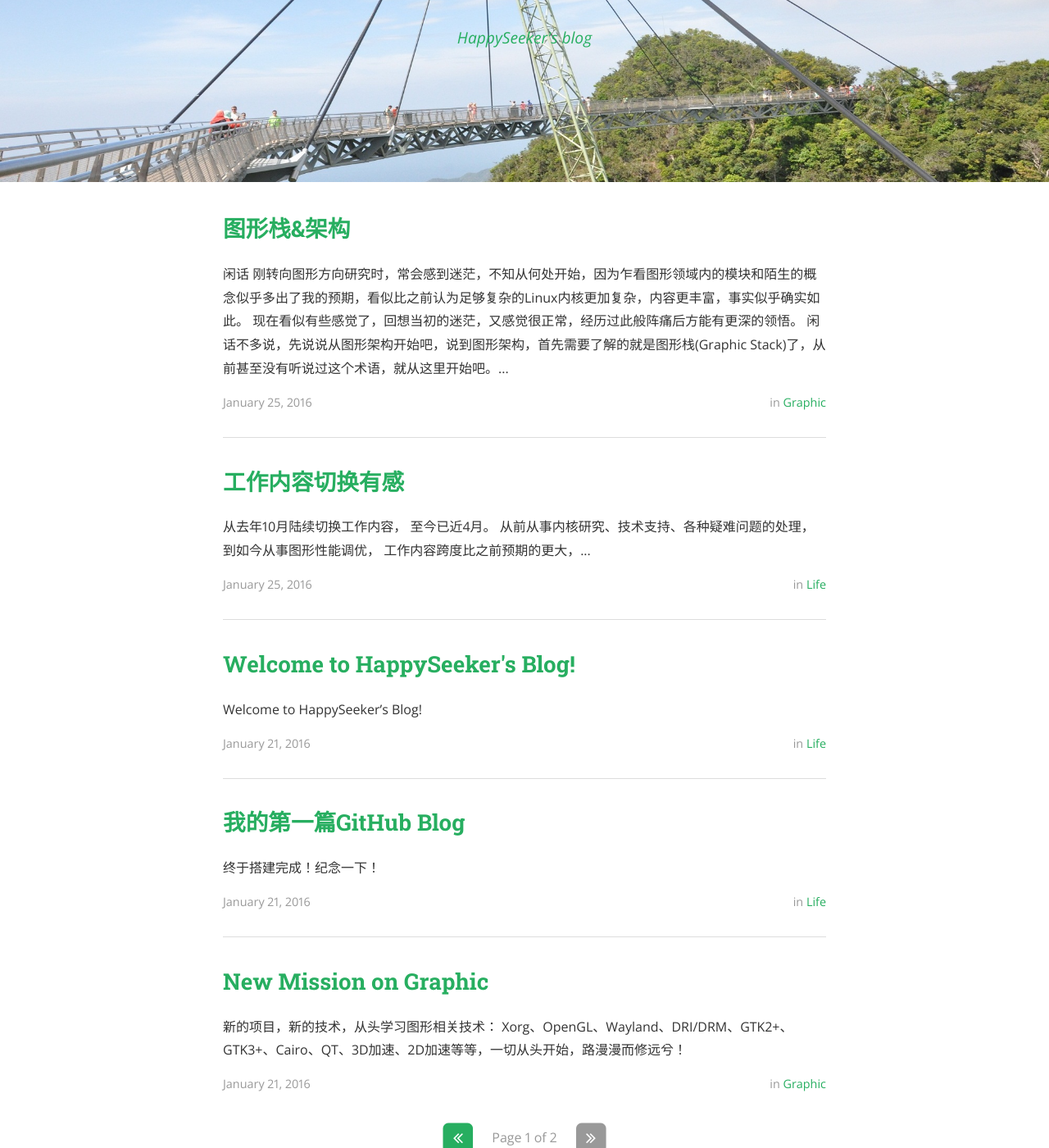
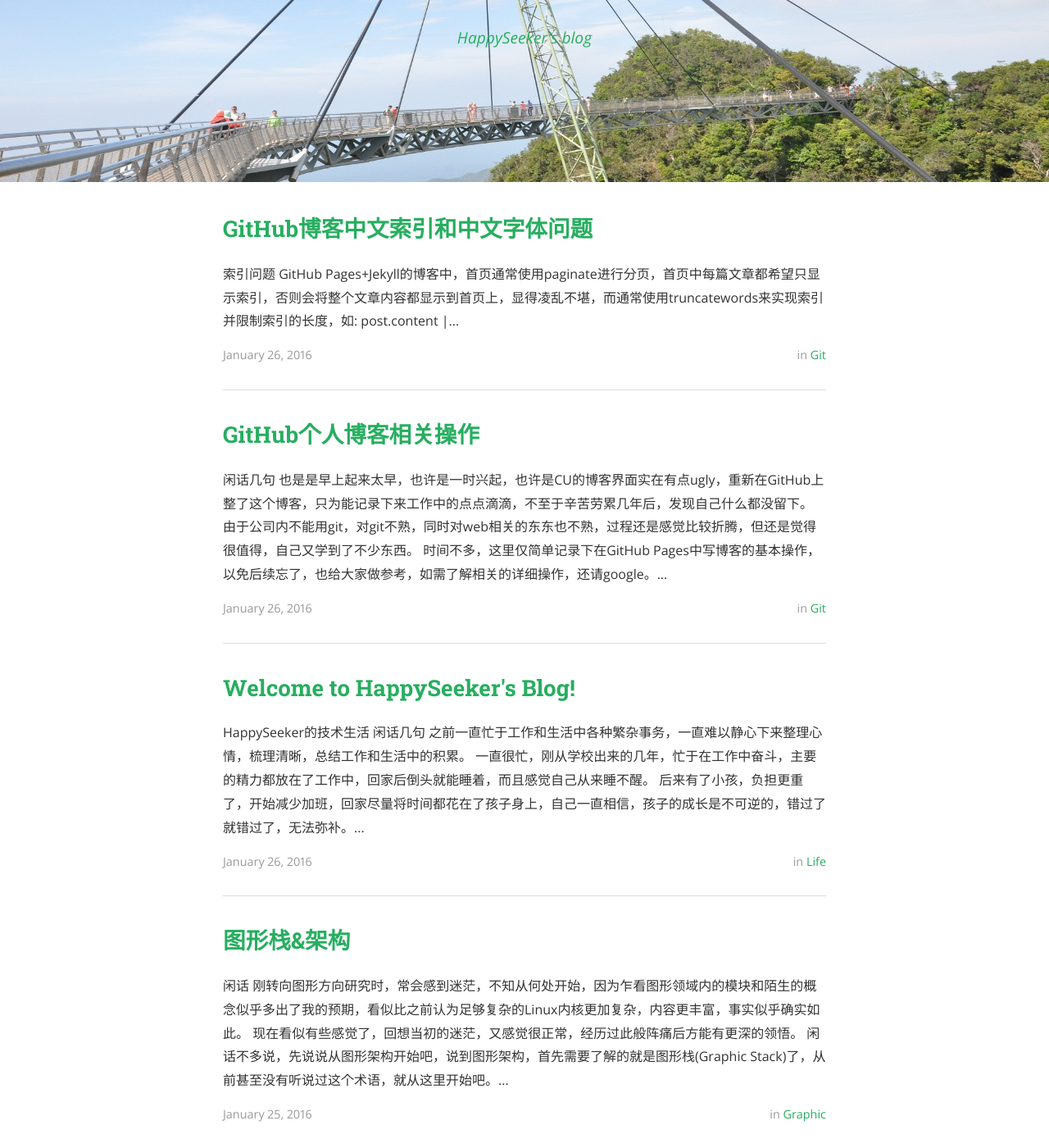
Before and after one commit to HappySeeker/happyseeker.github.io, a Jekyll site: the page built from index.html, in a window 1280 px wide and 1400 px high, scrolled down 281 px. Shown: the whole window at 82% size. Built offline with Jekyll 4.4.1, drawn with Linux system fonts in a browser that asks for light colours; nearby versions of some CDN libraries; the list of posts is cut into pages by our own code; a style sheet for code colours, icons or effects is not loaded.

Commit message:
new arch

````diff
--- a/_config.yml
+++ b/_config.yml
@@ -58,8 +58,11 @@ descriptions:
   - cat: Graphic
     desc: "图形相关技术."
 
+  - cat: Trouble Shooting Cases
+    desc: "故障分析和相关案例."
+
   - cat: Git
-    desc: "Git相关经验."
+    desc: "Git相关经验和开源相关内容."
 
   - cat: Life
     desc: "生活相关."
--- a/_posts/2015-01-21-welcome-to-HappySeeker's-Blog .markdown
+++ b/_posts/2015-01-21-welcome-to-HappySeeker's-Blog .markdown
@@ -1,11 +1,33 @@
 ---
 layout: post
 title:  "Welcome to HappySeeker's Blog!"
-date:   2016-01-21 22:50:59
+date:   2016-01-26 22:50:01
 author: Jiang Biao
 categories: Life
 tags:	welcome
-cover:  "/assets/instacode.png"
 ---
+# HappySeeker的技术生活
 
-Welcome to HappySeeker's Blog!
+## 闲话几句
+
+之前一直忙于工作和生活中各种繁杂事务，一直难以静心下来整理心情，梳理清晰，总结工作和生活中的积累。
+
+ 一直很忙，刚从学校出来的几年，忙于在工作中奋斗，主要的精力都放在了工作中，回家后倒头就能睡着，而且感觉自己从来睡不醒。
+
+后来有了小孩，负担更重了，开始减少加班，回家尽量将时间都花在了孩子身上，自己一直相信，孩子的成长是不可逆的，错过了就错过了，无法弥补。
+
+近两年，孩子开始慢慢成长，感觉自己对工作和从前的梦想的激情在慢慢消退，感觉自己也在慢慢变老，顿时觉得时间的可贵， 于是开始重拾激情，开始想方设法挤时间，做些自己想做的事，让自己不要放弃，不要偷懒(其实生活已经很忙很累了~)，不要找借口。
+
+时间从哪里来？当然是挤出来的。 不能压缩陪老婆孩子的时间，也不能压缩上班的时间，吃饭上厕所的时间肯定也是压缩不了的（本身已经很少了~），只剩一样可以压缩了，那就是睡觉的时间。
+
+从前，记得上研究生的时候，学习之余，睡觉就是一大乐趣，一觉可以睡到中午，工作后早上也从来不想起床。到如今，我坚持每天早上5：30起床，起来看书、看代码、写代码、写文档，已经坚持了超过一年，回想起来，连我自己都不敢相信自己能做到，连我自己都不由佩服自己，虽然每天早上起床仍觉得比较煎熬，但已经慢慢适应。
+
+不记得曾经在哪里看过：
+
+> 坚持做一件事，连续21天，就会养成习惯
+
+从前从未相信，现在我信了。
+
+早上的时间很宝贵，从起床到出门上班，一个半小时的时间，有时起床状态不佳，好像也做不了什么事，好像觉得很辛苦，不禁会问：*为何如此折腾自己？*，其实，这真是痛并快乐着，虽然也觉得很辛苦，但心里从未有过如此的**充实**和**满足**的感受，付出总有回报，虽然这可能并不算付出，付出也不图回报，但回报在不知不觉中就会出现在生活中。
+
+生活很艰辛，生活很忙碌，生活很充实，生活很幸福！
--- /dev/null
+++ b/_posts/2016-01-26-GitHub Pages Chinese Font.markdown
@@ -0,0 +1,45 @@
+---
+layout: post
+title:  "GitHub博客中文索引和中文字体问题"
+date:   2016-01-26 23:45:59
+author: Jiang Biao
+categories: Git
+---
+# 索引问题
+
+GitHub Pages+Jekyll的博客中，首页通常使用paginate进行分页，首页中每篇文章都希望只显示索引，否则会将整个文章内容都显示到首页上，显得凌乱不堪，而通常使用truncatewords来实现索引并限制索引的长度，如:
+
+	post.content | strip_html | truncatewords: 50
+
+
+如此的问题在于truncatewords只支持英文单词，即限制英文单词在索引中的数量，而中文不能支持。
+
+# 解决
+truncatewords支持英文的本质在于以**空格**为检测标记，所以，如果不想麻烦地去针对中文实现单独的truncatewords接口的话，完全可以利用**空格+truncatewords**来限制中文索引，只需要将truncatewords数值改小，比如5:
+
+	post.content | strip_html | truncatewords: 5
+
+
+然后根据自己的习惯，在写文章时，在句号后面多加一个空格，或者在所有标点符号后面都多加一个空格，即可达到目的。
+
+如果是在句号后面多加一个空格，那么truncatewords:5即表示在索引中显示5句话。
+
+# 中文字体问题
+
+从jekyll官方获取的模板中所有的字体都是针对英文设置的，通常使用google font，设置的英文字体很漂亮，但google font不支持中文字体，所以如果博客是中文的问题，中文就是默认的比较难看的字体了。
+
+# 解决
+需要自己手工设置字体，比如个人比较偏爱的黑体，通常是在相应的css文件中设置，比如我的博客中设置的位置为：
+
+	_sass\base\_variables.scss
+
+原有字体集为：
+
+	$base-font-family: "Open Sans", "Helvetica Neue", "Helvetica", "Roboto", "Arial", sans-serif; // $helvetica;
+	$heading-font-family: "Roboto Slab", "Helvetica Neue", "Helvetica", "Arial", sans-serif; // $base-font-family;
+
+
+修改后字体集为：
+
+	$base-font-family: "Microsoft YaHei", "MicrosoftJhengHei", STHeiti, MingLiu, "Open Sans", "Helvetica Neue", "Helvetica", "Roboto", "Arial", sans-serif; // $helvetica;
+	$heading-font-family: "Microsoft YaHei", "MicrosoftJhengHei", "Roboto Slab", "Helvetica Neue", "Helvetica", "Arial", sans-serif; // $base-font-family;
--- /dev/null
+++ b/_posts/2016-01-26-GitHub Pages operation.markdown
@@ -0,0 +1,54 @@
+---
+layout: post
+title:  "GitHub个人博客相关操作"
+date:   2016-01-26 23:23:59
+author: Jiang Biao
+categories: Git
+---
+# 闲话几句
+
+也是是早上起来太早，也许是一时兴起，也许是CU的博客界面实在有点ugly，重新在GitHub上整了这个博客，只为能记录下来工作中的点点滴滴，不至于辛苦劳累几年后，发现自己什么都没留下。
+
+由于公司内不能用git，对git不熟，同时对web相关的东东也不熟，过程还是感觉比较折腾，但还是觉得很值得，自己又学到了不少东西。
+
+时间不多，这里仅简单记录下在GitHub Pages中写博客的基本操作，以免后续忘了，也给大家做参考，如需了解相关的详细操作，还请google。
+
+
+# Clone仓库
+如果不想从头设计，只需要clone别人的仓库，比如：
+
+	git clone https://github.com/HappySeeker/happyseeker.github.io.git
+
+或者clone或下载开源的主题，jekyll官方提供了很多漂亮的主题，可以直接使用，也可以向其中贡献自己的主题:
+
+[jekyll官方提供的主题](http://jekyllthemes.org/)
+
+# 修改配置
+修改原有仓库，形成自己的风格。需要主要的文件有：
+
+- _config.yml --> 全局配置
+- index.html --> 首页布局
+- _posts目录 --> 存放文章
+- _layouts目录 --> 页面布局
+
+
+# 写文章
+通常有markdown来写文章，语法很简单，注意文件名称的格式以及标题部分的格式，通常拷贝过来修改下即可。
+
+# 检验文章
+1. 使用jekyll来检验编写的文章是否能在浏览器中正常显示。 在文章所在的目录(_posts目录)中执行如下命令即可：
+
+```
+	jekyll serve --watch
+```
+
+
+2. 然后，打开浏览器，地址栏中输入localhost:4000即可看到自己的博客，检验新发布文章的效果。运行后，如果对文章有新的改动，不需要重新执行jekyll serve --watch命令，jekyll会自动监测修改，并重新build，你只需要刷新下浏览器网页就可以检验新的改动了。
+
+# 提交仓库
+写完文章后，需要将文章提交到GitHub仓库中，依次执行如下命令即可
+
+	git st    --> 检查状态
+	git add . --> 添加改动
+	git commit -m 'your log'  --> 提交到本地仓库
+	git push  --> 提交到远程(GitHub)仓库
````
